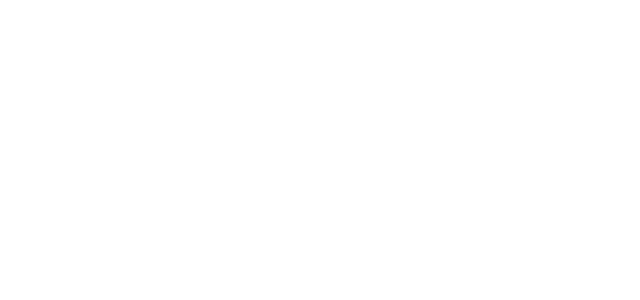
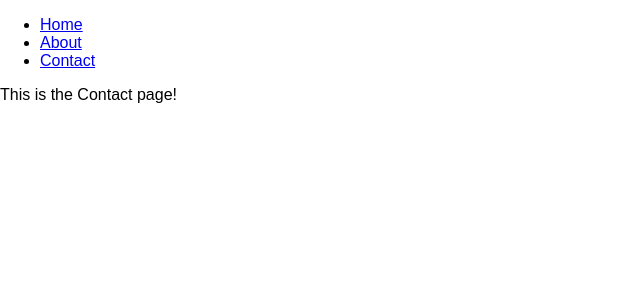
Before and after one commit to julianleahy/react-slide-nav, a React (Create React App) app: page /contact in a window 1280 px wide. Shown: the top 300 px of the page, without its empty margins (0-640 px from the left). Built offline with nearby package versions, Linux system fonts and the light colour scheme.

Commit message:
add navbar and button markup

```diff
--- a/src/Navbar/Navbar.js
+++ b/src/Navbar/Navbar.js
@@ -1,4 +1,9 @@
 import React, { Component } from 'react';
+import { Route, NavLink } from 'react-router-dom';
+import Aux from './../hoc/Aux';
+import Home from './../Home/Home';
+import About from './../About/About';
+import Contact from './../Contact/Contact';
 import './Navbar.css'
 
 
@@ -6,9 +11,23 @@
 
     render() {
         return(
-            <div>
-
-            </div>
+            <Aux>
+                <div className='NavbarIcon'>
+                    <span></span>
+                    <span></span>
+                    <span></span>
+                </div>
+                <nav className='NavBar'>
+                    <ul className="NavbarMenu">
+                    <li><NavLink to='/' exact >Home</NavLink></li>
+                    <li><NavLink to='/about' exact >About</NavLink></li>
+                    <li><NavLink to='/contact' exact >Contact</NavLink></li>
+                    </ul>
+                </nav>
+                <Route path="/" exact component={Home} />
+                <Route path="/about" exact component={About} />
+                <Route path="/contact" exact component={Contact} />
+            </Aux>
         );
     }
 }
```
